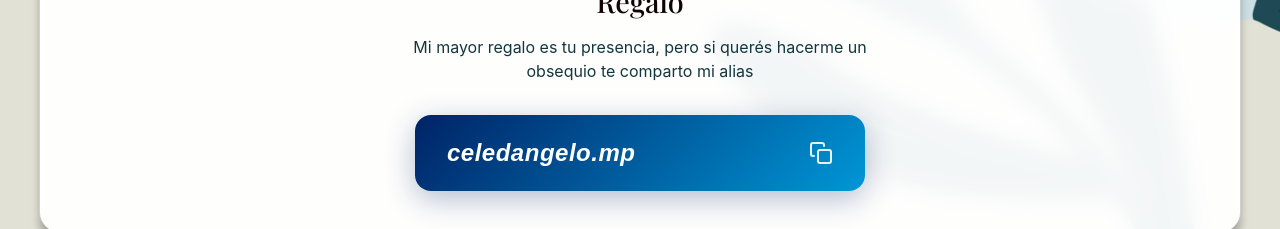
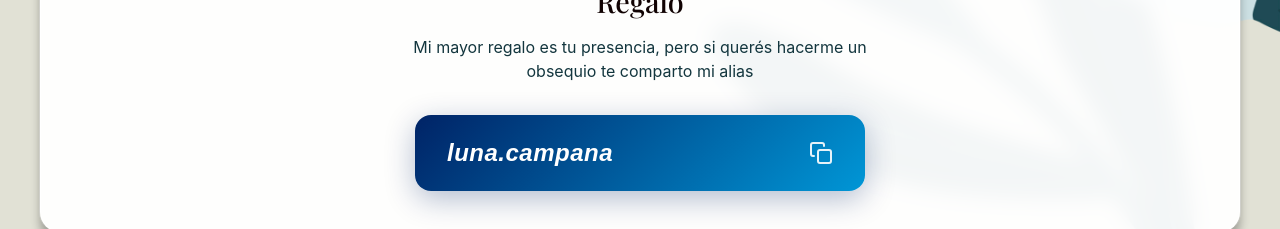
Before and after one commit to celesdv/luna, a React (Vite) app: page / in a window 1280 px wide. Shown: the part 4080-4309 px from the top of the page. Built offline with nearby package versions, Linux system fonts and the light colour scheme; a web font is replaced by a local one.

Commit message:
Update alias2 in App component to reflect new user information

```diff
--- a/src/App.jsx
+++ b/src/App.jsx
@@ -53,7 +53,7 @@ function App() {
     accountHolder: "Yasmin Lucia Campana", // Ejemplo: "Luna Pérez"
     cbu: "0000003100072679475203", // Ejemplo: "1234567890123456789012"
     alias: "Tarjetaluna15", // Ejemplo: "LUNA.XV.2026"
-    alias2: "celedangelo.mp", // Ejemplo: "LUNA.XV.2026"
+    alias2: "luna.campana", // Ejemplo: "LUNA.XV.2026"
     contactPhone: "+54 9 263 475 0617",
     // Ruta a la imagen de fondo (puede ser local o URL)
     // Por ahora usa un placeholder, cuando tengas la foto reemplázala
```
